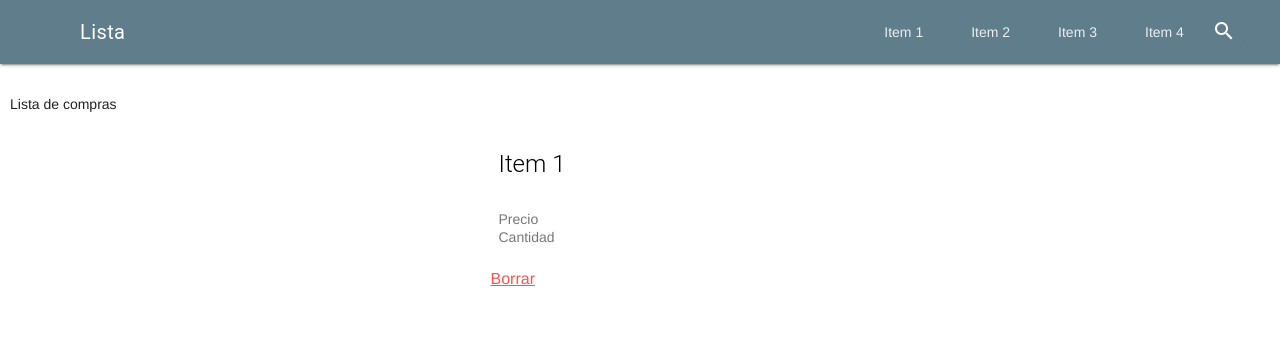
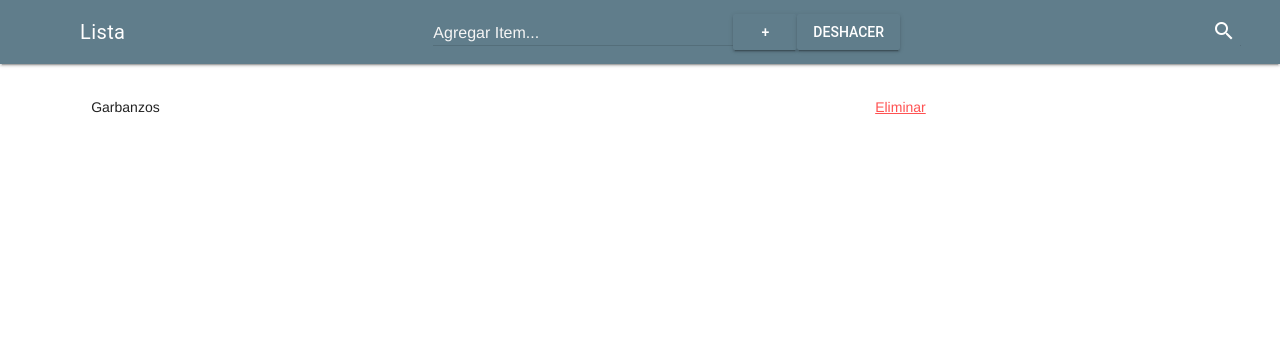
Before and after one commit to sfortuna84/jsawp, a plain HTML site: page index.html in a window 1280 px wide. Drawn offline with nearby package versions, Linux system fonts and the light colour scheme.

Commit message:
commit clase 2

```diff
--- a/css/styles.css
+++ b/css/styles.css
@@ -5,3 +5,48 @@
 .lista{
     padding: 10px;
 }
+
+.etiqueta{
+    color: whitesmoke;
+}
+
+#galeria{
+    display: flex;
+    flex-direction: column;
+    width: 100%;
+    padding: 1%;
+}
+
+#galeria .item{
+    width: 98%;
+    height: 125px;
+    margin-bottom: 10px;
+    display: flex;
+    justify-content: space-evenly;
+}
+
+#galeria .item .titulo{
+    width: 25%;
+ }
+
+ #galeria .item .controles{
+    width: 25%;
+ }
+
+ #galeria .item .borrar{
+    width: 25%;
+ }
+
+ @media screen and (max-width: 640px){
+    #galeria .item{
+        flex-direction: column;
+        justify-content: flex-start;
+    }
+
+    #galeria .item .titulo,
+    #galeria .item .controles,
+    #galeria .item .borrar{
+        width: 100%;
+        height: 50px;
+    }
+}
--- a/index.html
+++ b/index.html
@@ -18,50 +18,50 @@
           <div class="mdl-layout__header-row">
             <span class="mdl-layout__title">Lista</span>
             <div class="mdl-layout-spacer"></div>
-            <nav class="mdl-navigation">
-              <a class="mdl-navigation__link" href="#">Item 1</a>
-              <a class="mdl-navigation__link" href="#">Item 2</a>
-              <a class="mdl-navigation__link" href="#">Item 3</a>
-              <a class="mdl-navigation__link" href="#">Item 4</a>
-            </nav>
-
+            <div class="mdl-textfield mdl-js-textfield">
+              <input class="mdl-textfield__input" type="text" id="sample1">
+              <label class="mdl-textfield__label etiqueta" for="sample1">Agregar Item...</label>
+            </div>
+            <button class="mdl-button mdl-js-button mdl-button--raised mdl-button--colored"
+                    id="btnAgregar">
+              +
+            </button>
+            <button class="mdl-button mdl-js-button mdl-button--raised mdl-button--colored"
+                    id="btnDeshacer">
+              Deshacer
+            </button>
+            <div class="mdl-layout-spacer"></div>
             <div class="mdl-textfield mdl-js-textfield mdl-textfield--expandable
                         mdl-textfield--floating-label mdl-textfield--align-right">
               <label class="mdl-button mdl-js-button mdl-button--icon"
-                     for="fixed-header-drawer-exp">
+                     for="inpBusqueda">
                 <i class="material-icons">search</i>
               </label>
               <div class="mdl-textfield__expandable-holder">
                 <input class="mdl-textfield__input" type="text" name="sample"
-                       id="fixed-header-drawer-exp">
+                       id="inpBusqueda"
+                       >
               </div>
 
           </div>
         </header>
         <div class="mdl-layout__drawer">
-          <span class="mdl-layout__title">Menu</span>
+          <span class="mdl-layout__title">Menu de Listas</span>
           <nav class="mdl-navigation">
-            <a class="mdl-navigation__link" href="#">SubItem 1</a>
-            <a class="mdl-navigation__link" href="#">SubItem 2</a>
-            <a class="mdl-navigation__link" href="#">SubItem 3</a>
+            <a class="mdl-navigation__link" href="#">Limpiar</a>
+            <a class="mdl-navigation__link" href="#">Guardar</a>
+            <a class="mdl-navigation__link" href="#">Cargar</a>
           </nav>
         </div>
         <main class="mdl-layout__content main-container">
-            <div class="lista">Lista de compras</div>
-            <div style="display: grid; justify-content: center; grid-template-columns: 25%;
-                        gap:10px; padding: 10px; box-sizing: border-box;">
-                <div class="mdl-card">
-                    <div class="mdl-card__title">
-                      <h2 class="mdl-card__title-text">Item 1</h2>
-                    </div>
-                    <div class="mdl-card__supporting-text">
-                      <div>Precio</div>
-                      <div>Cantidad</div>
-                    </div>
-                    <div class="mdl-card__actions">
-                      <a href="#">Borrar</a>
-                    </div>
+            <div id="galeria">
+                <div class="item">
+                  <div class="titulo">Garbanzos</div>
+                  <div class="controles"></div>
+                  <div class="borrar">
+                    <a href="#" class="borrar">Eliminar</a>
                   </div>
+                </div>
             </div>
 
         </main>
@@ -69,5 +69,6 @@
 
 
     <script defer src="https://code.getmdl.io/1.3.0/material.min.js"></script>
+    <script src="js/main.js"></script>
 </body>
 </html>
--- /dev/null
+++ b/js/main.js
@@ -0,0 +1,29 @@
+let datos = [
+    {
+        id: 1,
+        titulo: 'Garbanzo'
+    },
+    {
+        id: 2,
+        titulo: 'Jabon'
+    }
+];
+
+const btnAgregar = document.querySelector('#btnAgregar');
+const inpBusqueda = document.querySelector('#inpBusqueda');
+const btnDeshacer = document.querySelector('#btnDeshacer');
+
+// Funciones
+
+
+
+
+
+//Eventos
+
+
+
+
+
+
+//Variables
```
